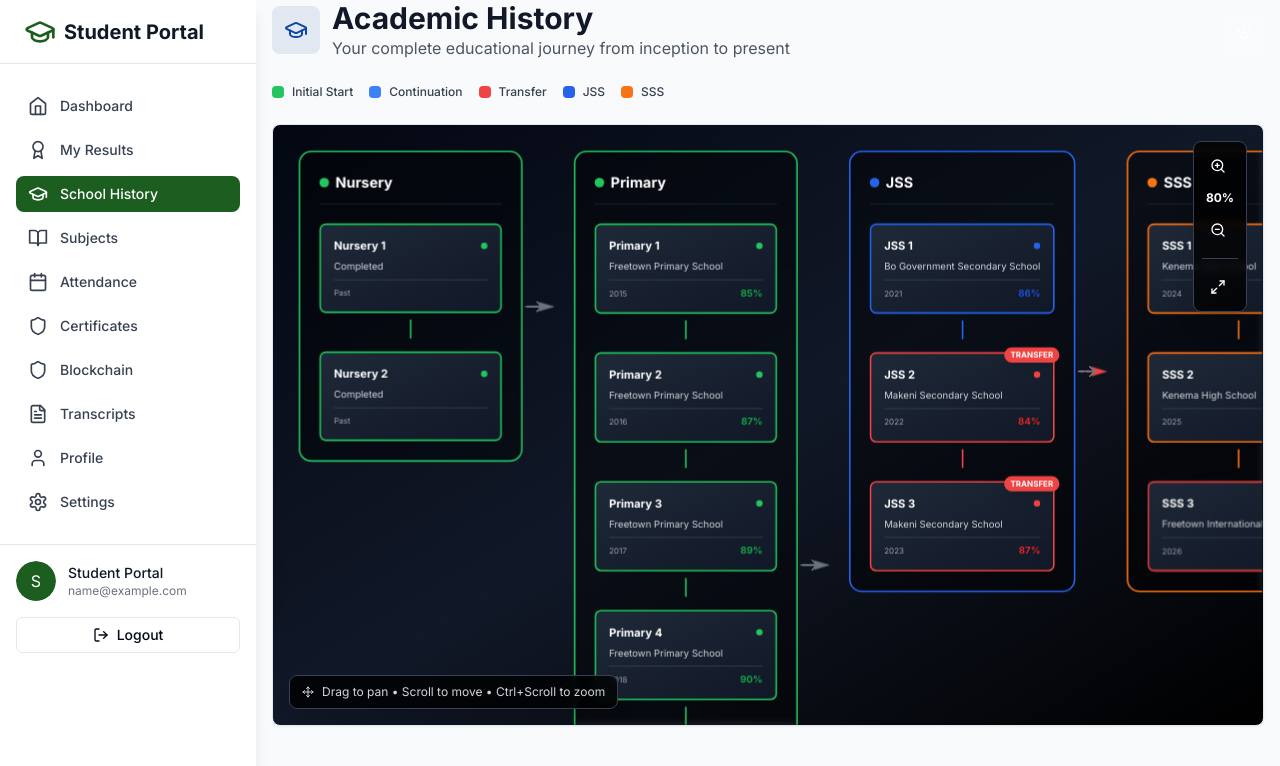
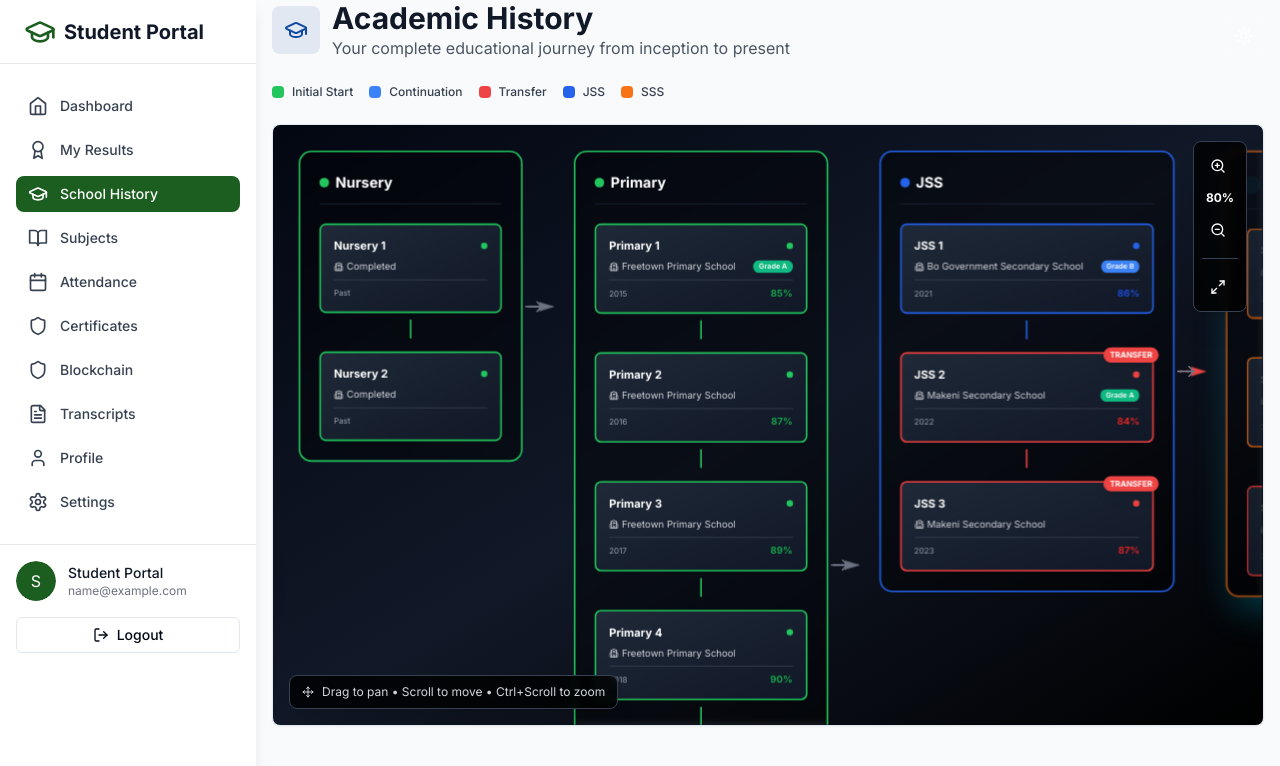
Before and after one commit to PeeapDev/sis, a Next.js app: page /student/history in a window 1280 px wide. Shown: the top 766 px of the page. Built offline with nearby package versions, Linux system fonts and the light colour scheme; sample sign-in values are in the browser's storage.

Commit message:
Add distinct cyan blinking animation for current level, school grade badges (A-D), and clickable school links

```diff
--- a/components/student/academic-timeline.tsx
+++ b/components/student/academic-timeline.tsx
@@ -4,15 +4,22 @@ import { useState, useRef, useEffect } from 'react'
 import { motion, AnimatePresence } from 'framer-motion'
 import { Card, CardContent, CardDescription, CardHeader, CardTitle } from '@/components/ui/card'
 import { Button } from '@/components/ui/button'
-import { X, Award, Calendar, MapPin, BookOpen, TrendingUp, Users, ZoomIn, ZoomOut, Maximize2, Move } from 'lucide-react'
+import { Badge } from '@/components/ui/badge'
+import { X, Award, Calendar, MapPin, BookOpen, TrendingUp, Users, ZoomIn, ZoomOut, Maximize2, Move, ExternalLink, School } from 'lucide-react'
+import Link from 'next/link'
 
 type StageType = 'start' | 'continuation' | 'transfer' | 'jss' | 'sss'
+
+type SchoolGrade = 'A' | 'B' | 'C' | 'D'
 
 interface AcademicStage {
   id: string
   level: string
   grade: string
   schoolName: string
+  schoolId?: string // ID to link to school details page
+  schoolGrade?: SchoolGrade // A, B, C, or D grade school
+  schoolLogo?: string // School badge/logo URL
   type: StageType
   year: string
   term: string
@@ -24,6 +31,13 @@ interface AcademicStage {
   transferReason?: string
   isCompleted: boolean // Track if stage is achieved
   isCurrent?: boolean // Track current stage
+}
+
+const schoolGradeColors: Record<SchoolGrade, { bg: string; text: string; border: string }> = {
+  A: { bg: 'bg-emerald-500', text: 'text-emerald-500', border: 'border-emerald-500' },
+  B: { bg: 'bg-blue-500', text: 'text-blue-500', border: 'border-blue-500' },
+  C: { bg: 'bg-yellow-500', text: 'text-yellow-500', border: 'border-yellow-500' },
+  D: { bg: 'bg-orange-500', text: 'text-orange-500', border: 'border-orange-500' }
 }
 
 const stageColors: Record<StageType, { bg: string; border: string; text: string; label: string }> = {
@@ -93,6 +107,8 @@ const mockAcademicHistory: AcademicStage[] = [
     level: 'Primary',
     grade: 'Primary 1',
     schoolName: 'Freetown Primary School',
+    schoolId: 'fps-001',
+    schoolGrade: 'A',
     type: 'start',
     year: '2015',
     term: 'Term 1-3',
@@ -159,6 +175,8 @@ const mockAcademicHistory: AcademicStage[] = [
     level: 'Primary',
     grade: 'Primary 6',
     schoolName: 'Freetown Primary School',
+    schoolId: 'fps-001',
+    schoolGrade: 'A',
     type: 'start',
     year: '2020',
     term: 'Term 1-3',
@@ -177,6 +195,8 @@ const mockAcademicHistory: AcademicStage[] = [
     level: 'JSS',
     grade: 'JSS 1',
     schoolName: 'Bo Government Secondary School',
+    schoolId: 'bgss-002',
+    schoolGrade: 'B',
     type: 'jss',
     year: '2021',
     term: 'Term 1-3',
@@ -189,6 +209,8 @@ const mockAcademicHistory: AcademicStage[] = [
     level: 'JSS',
     grade: 'JSS 2',
     schoolName: 'Makeni Secondary School',
+    schoolId: 'mss-003',
+    schoolGrade: 'A',
     type: 'transfer',
     year: '2022',
     term: 'Term 1-3',
@@ -221,6 +243,8 @@ const mockAcademicHistory: AcademicStage[] = [
     level: 'SSS',
     grade: 'SSS 1',
     schoolName: 'Kenema High School',
+    schoolId: 'khs-004',
+    schoolGrade: 'B',
     type: 'sss',
     year: '2024',
     term: 'Term 1-3',
@@ -245,6 +269,8 @@ const mockAcademicHistory: AcademicStage[] = [
     level: 'SSS',
     grade: 'SSS 3',
     schoolName: 'Freetown International School',
+    schoolId: 'fis-005',
+    schoolGrade: 'A',
     type: 'transfer',
     year: '2026',
     term: 'Term 1 (Current)',
@@ -474,16 +500,26 @@ export function AcademicTimeline() {
                 {levels.map((level, levelIndex) => {
                   const stages = groupedStages[level]
                   const levelColor = stageColors[stages[0].type]
+                  const hasCurrentStage = stages.some(s => s.isCurrent)
 
                   return (
                     <div key={level} className="relative">
-                      {/* Level Container */}
-                      <div className={`${levelColor.border} border-2 rounded-2xl p-6 bg-black/40 backdrop-blur-sm min-w-[280px]`}>
+                      {/* Level Container with distinct blinking for current level */}
+                      <div className={`${levelColor.border} border-2 rounded-2xl p-6 bg-black/40 backdrop-blur-sm min-w-[280px] ${
+                        hasCurrentStage ? 'animate-[pulse_2s_ease-in-out_infinite] shadow-2xl shadow-cyan-500/50' : ''
+                      }`}>
                         {/* Level Header */}
                         <div className="mb-6 pb-3 border-b border-gray-800">
-                          <h3 className="text-lg font-bold text-white flex items-center gap-2">
-                            <div className={`w-3 h-3 rounded-full ${levelColor.bg}`}></div>
+                          <h3 className={`text-lg font-bold flex items-center gap-2 ${
+                            hasCurrentStage ? 'text-cyan-400' : 'text-white'
+                          }`}>
+                            <div className={`w-3 h-3 rounded-full ${hasCurrentStage ? 'bg-cyan-400 animate-ping' : levelColor.bg}`}></div>
                             {level}
+                            {hasCurrentStage && (
+                              <Badge className="ml-2 bg-cyan-500 text-white text-[10px] animate-pulse">
+                                ACTIVE
+                              </Badge>
+                            )}
                           </h3>
                         </div>
 
@@ -559,10 +595,32 @@ export function AcademicTimeline() {
                                         <div className={`w-2 h-2 rounded-full ${color.bg}`}></div>
                                       </div>
 
-                                      {/* School Name */}
-                                      <p className="text-xs text-gray-300 truncate">
-                                        {stage.schoolName}
-                                      </p>
+                                      {/* School Name with Link and Grade Badge */}
+                                      <div className="flex items-center gap-2">
+                                        {stage.schoolId ? (
+                                          <Link
+                                            href={`/schools/${stage.schoolId}`}
+                                            className="flex items-center gap-1 text-xs text-gray-300 hover:text-cyan-400 transition-colors group flex-1 truncate"
+                                            onClick={(e) => e.stopPropagation()}
+                                          >
+                                            <School className="h-3 w-3 flex-shrink-0" />
+                                            <span className="truncate">{stage.schoolName}</span>
+                                            <ExternalLink className="h-2.5 w-2.5 opacity-0 group-hover:opacity-100 transition-opacity flex-shrink-0" />
+                                          </Link>
+                                        ) : (
+                                          <div className="flex items-center gap-1 text-xs text-gray-300 flex-1 truncate">
+                                            <School className="h-3 w-3 flex-shrink-0" />
+                                            <span className="truncate">{stage.schoolName}</span>
+                                          </div>
+                                        )}
+                                        {stage.schoolGrade && (
+                                          <Badge
+                                            className={`${schoolGradeColors[stage.schoolGrade].bg} text-white text-[9px] px-1.5 py-0 h-4 flex-shrink-0`}
+                                          >
+                                            Grade {stage.schoolGrade}
+                                          </Badge>
+                                        )}
+                                      </div>
 
                                       {/* Year and Score */}
                                       <div className="flex items-center justify-between pt-2 border-t border-gray-700">
@@ -705,12 +763,29 @@ export function AcademicTimeline() {
                 {/* School Info */}
                 <div className="space-y-3">
                   <div className="flex items-center gap-2">
-                    <MapPin className="h-5 w-5 text-gray-600" />
-                    <div>
+                    <School className="h-5 w-5 text-gray-600" />
+                    <div className="flex-1">
                       <p className="text-sm text-gray-600 dark:text-gray-400">School</p>
-                      <p className="font-semibold text-gray-900 dark:text-white">
-                        {selectedStage.schoolName}
-                      </p>
+                      <div className="flex items-center gap-2">
+                        {selectedStage.schoolId ? (
+                          <Link
+                            href={`/schools/${selectedStage.schoolId}`}
+                            className="font-semibold text-gray-900 dark:text-white hover:text-cyan-500 transition-colors flex items-center gap-1"
+                          >
+                            {selectedStage.schoolName}
+                            <ExternalLink className="h-3.5 w-3.5" />
+                          </Link>
+                        ) : (
+                          <p className="font-semibold text-gray-900 dark:text-white">
+                            {selectedStage.schoolName}
+                          </p>
+                        )}
+                        {selectedStage.schoolGrade && (
+                          <Badge className={`${schoolGradeColors[selectedStage.schoolGrade].bg} text-white text-xs`}>
+                            Grade {selectedStage.schoolGrade} School
+                          </Badge>
+                        )}
+                      </div>
                     </div>
                   </div>
 
```
